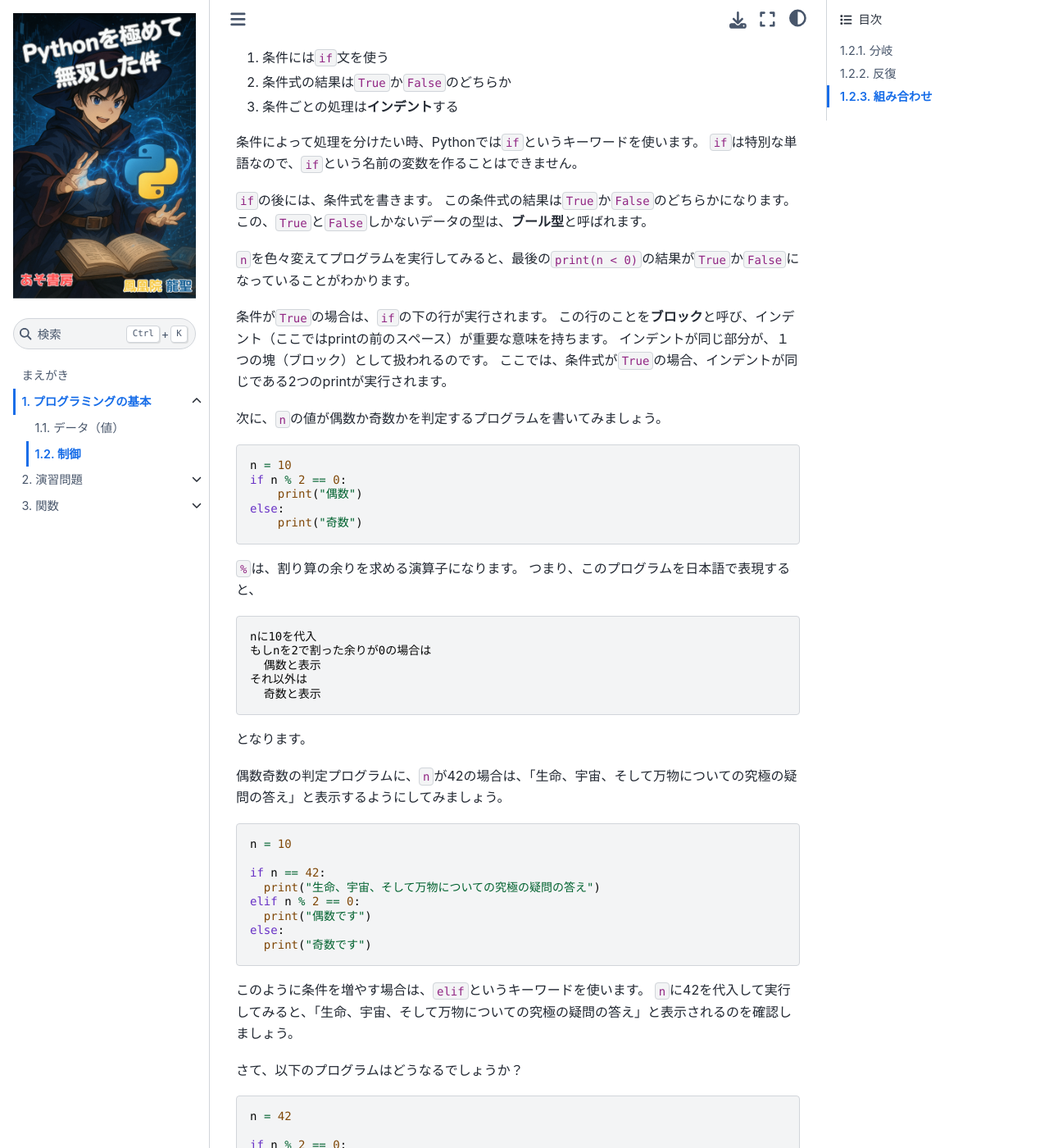
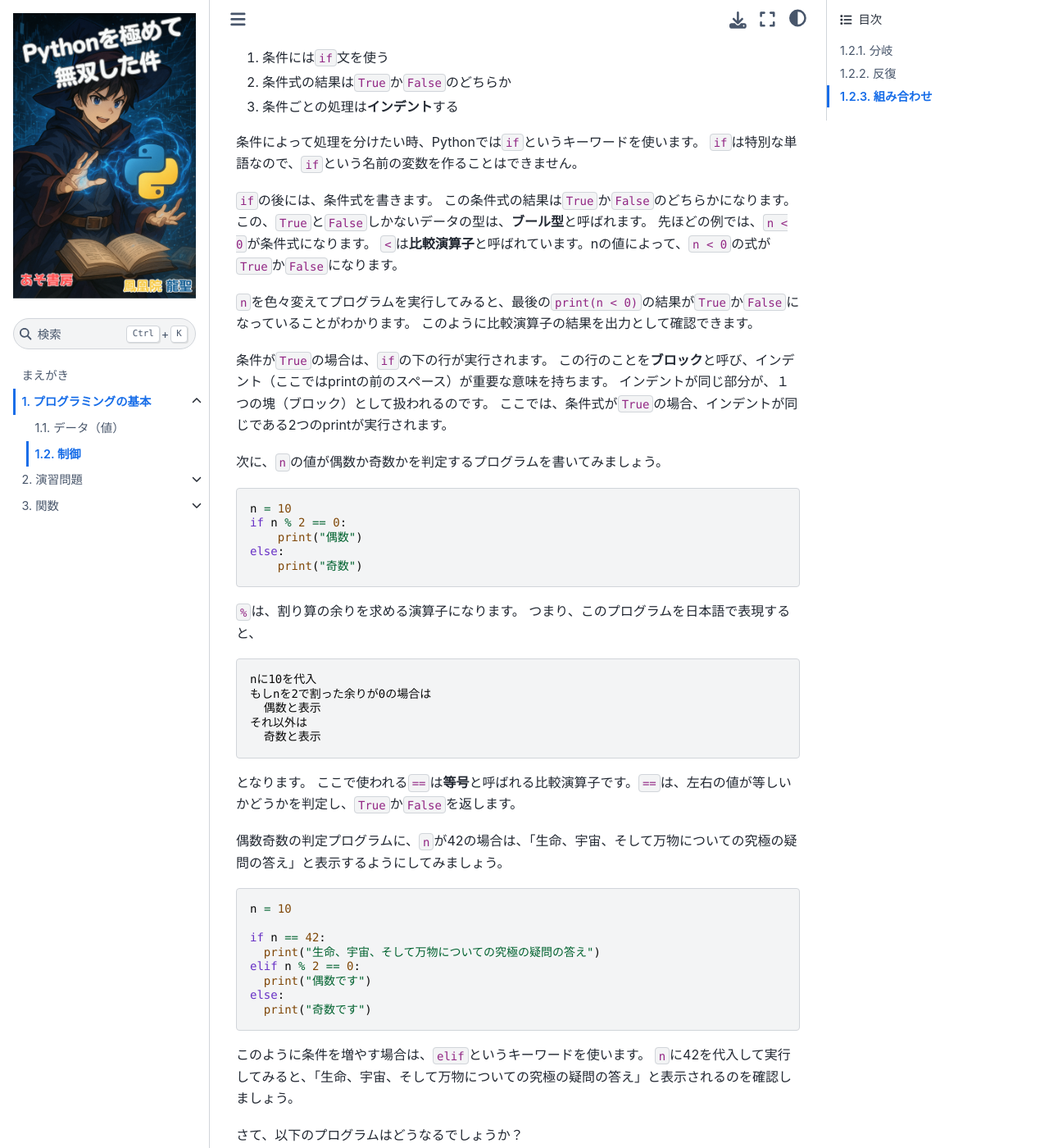
Before and after one commit to matt76k/beginners-py, a Jupyter Book: the page built from book/chapter01/flow.md, in a window 1280 px wide and 1400 px high, scrolled down 1008 px. Shown: the whole window at 82% size. Built offline with Jupyter Book 1.0.4 settings and Sphinx 7.4.7 and the Sphinx Book theme 1.1.4, drawn with Linux system fonts in a browser that asks for light colours; comment, search, counter and statistics services are not loaded.

Commit message:
比較演算子という言葉の説明追加

````diff
--- a/book/chapter01/flow.md
+++ b/book/chapter01/flow.md
@@ -81,8 +81,11 @@ Pythonのプログラムで分岐を書くときのポイントは3つです。
 `if`の後には、条件式を書きます。
 この条件式の結果は`True`か`False`のどちらかになります。
 この、`True`と`False`しかないデータの型は、**ブール型**と呼ばれます。
+先ほどの例では、`n < 0`が条件式になります。
+`<`は**比較演算子**と呼ばれています。nの値によって、`n < 0`の式が`True`か`False`になります。
 
 `n`を色々変えてプログラムを実行してみると、最後の`print(n < 0)`の結果が`True`か`False`になっていることがわかります。
+このように比較演算子の結果を出力として確認できます。
 
 条件が`True`の場合は、`if`の下の行が実行されます。
 この行のことを**ブロック**と呼び、インデント（ここではprintの前のスペース）が重要な意味を持ちます。
@@ -111,6 +114,7 @@ nに10を代入
 ```
 
 となります。
+ここで使われる`==`は**等号**と呼ばれる比較演算子です。`==`は、左右の値が等しいかどうかを判定し、`True`か`False`を返します。
 
 偶数奇数の判定プログラムに、`n`が42の場合は、「生命、宇宙、そして万物についての究極の疑問の答え」と表示するようにしてみましょう。
 
````
Also changed, not shown: README.md (+1 -0 lines).
